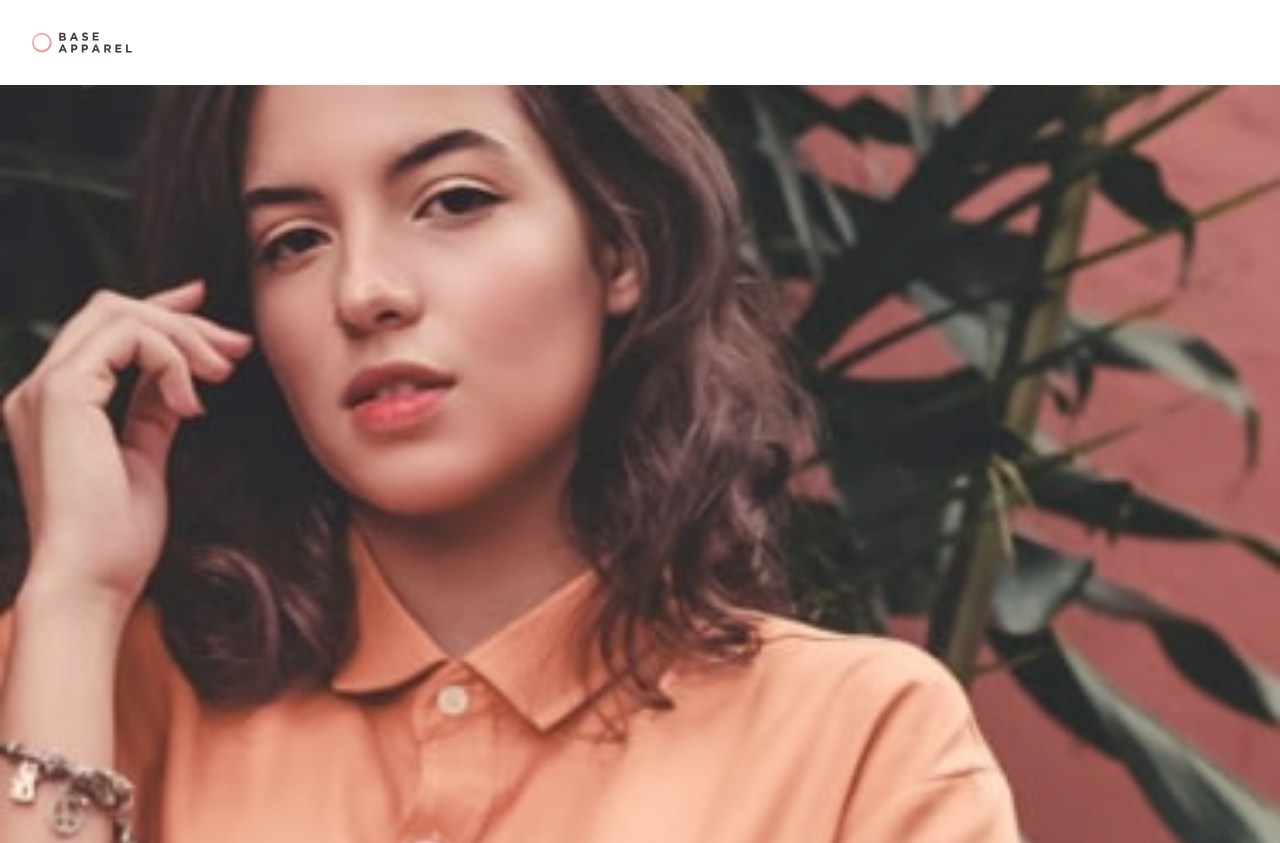
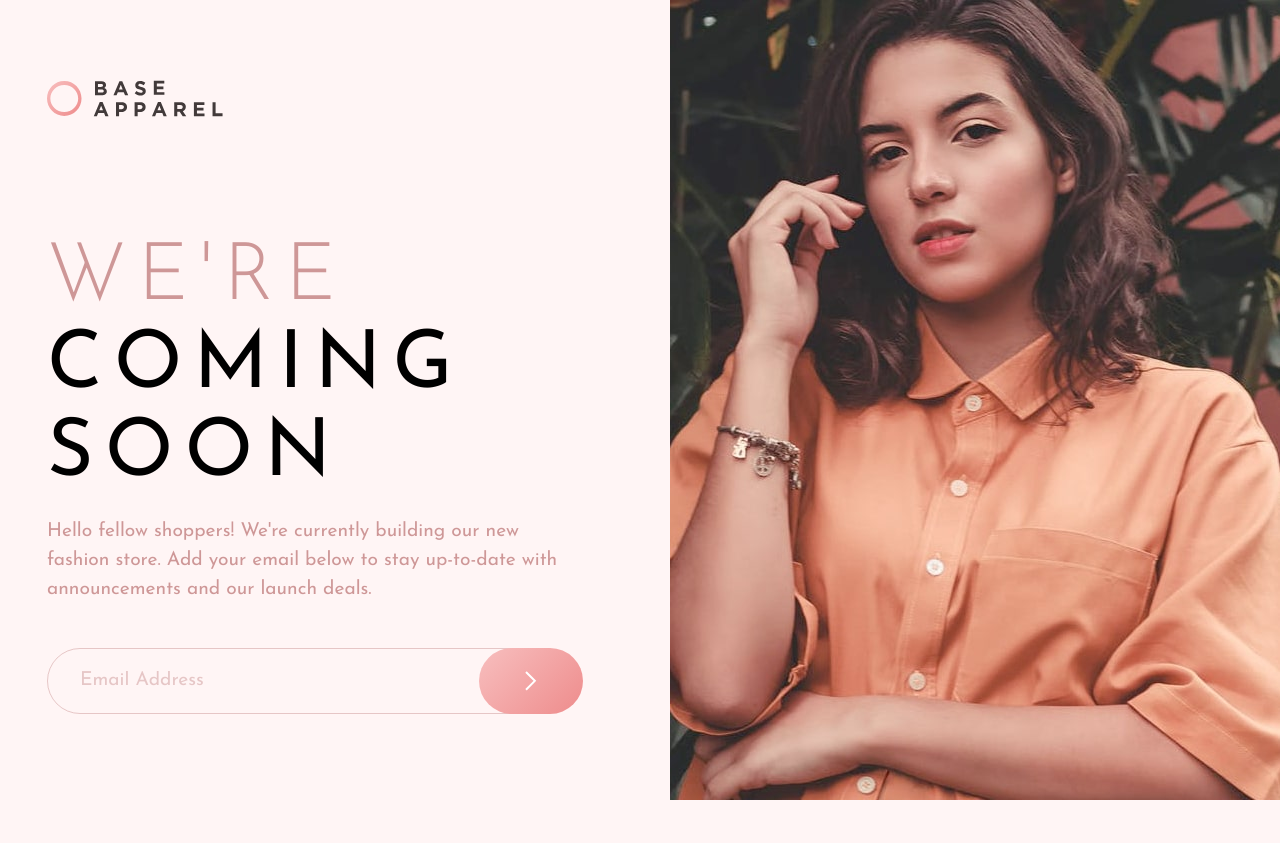
Before and after one commit to elioflo/base-apparel-coming-soon-master, a plain HTML site: page index.html in a window 1280 px wide. Shown: the top 843 px of the page. After the commit the page ends 800 px from the top, so only its background shows below. Drawn offline with Linux system fonts and the light colour scheme.

Commit message:
Add desktop version

```diff
--- a/assets/styles/scss/components/_container.scss
+++ b/assets/styles/scss/components/_container.scss
@@ -1,7 +1,20 @@
+@import '../abstract/media-queries';
+
 .container {
   font-family: 'Josefin Sans', sans-serif;
   min-height: 100vh;
+  background-color: hsl(0, 100%, 98%);
   display: grid;
-  grid-template-rows: auto 1fr;
+  grid-template-rows: auto auto 1fr;
   line-height: 0;
+
+  @include media-query($sm-screen){
+    grid-template-columns: 1fr 1fr;
+    grid-template-rows: auto 1fr;
+  }
+
+  @include media-query($lg-screen){
+    grid-template-columns: 1fr auto;
+    grid-template-rows: auto 1fr;
+  }
 }
--- a/assets/styles/scss/components/_header.scss
+++ b/assets/styles/scss/components/_header.scss
@@ -1,10 +1,28 @@
+@import '../abstract/media-queries';
 .header {
+  background-color: white;
+  padding: 2rem;
+  max-width: calc($sm - 4rem);
 
   &__logo {
-    margin: 2rem;
     height: 1.3rem;
   }
-  &__img {
+
+  @include media-query($sm-screen){
+    grid-row: 1 / span 1;
+    grid-column: 1 / span 2;
+  }
+
+  @include media-query($lg-screen){
+    background-color: transparent;
+    grid-row: 1 / span 1;
+    grid-column: 1 / span 1;
     width: 100%;
+    padding-top: 5rem;
+    justify-self: center;
+
+    &__logo {
+      height: 2.3rem;
+    }
   }
 }
--- /dev/null
+++ b/assets/styles/scss/components/_img.scss
@@ -0,0 +1,19 @@
+@import '../abstract/media-queries';
+
+.img {
+  img {
+    width: 100%;
+    height: 100%;
+  }
+
+  @include media-query($sm-screen){
+    grid-row: 2 / span 1;
+    grid-column: 2 / span 1;
+    align-self: stretch;
+  }
+
+  @include media-query($lg-screen){
+    grid-row: 1 / span 2;
+    grid-column: 2 / span 1;
+  }
+}
--- a/assets/styles/scss/components/_main.scss
+++ b/assets/styles/scss/components/_main.scss
@@ -1,7 +1,9 @@
+@import '../abstract/media-queries';
+
 .main {
-  background-color: hsl(0, 100%, 98%);
   text-align: center;
   padding: 4rem 0;
+  max-width: calc($sm - 4rem);
 
   &__title {
     font-size: 2.5em;
@@ -23,6 +25,7 @@
     line-height: 1.5;
     font-size: .9em;
   }
+
   &__form {
     display: inline-block;
     width: calc(100% - 3.5rem);
@@ -57,5 +60,34 @@
     }
   }
 
+  @include media-query($md-screen){
+    justify-self: center;
+    align-self: center;
+  }
+
+  @include media-query($lg-screen){
+    text-align: left;
+
+    &__title {
+      font-size: 5em;
+    }
+
+    &__text {
+      font-size: 1.2em;
+    }
+
+    &__form {
+      input {
+        padding: 1.3rem 2rem;
+        font-size: 1.2em;
+      }
+
+      button {
+        width: 6.5rem;
+        top: 0;
+        right: -1rem;
+      }
+    }
+  }
 
 }
--- a/assets/styles/scss/styles.scss
+++ b/assets/styles/scss/styles.scss
@@ -3,4 +3,5 @@
 @use 'base/reset';
 @use 'components/container';
 @use 'components/header';
+@use 'components/img';
 @use 'components/main';
--- a/index.html
+++ b/index.html
@@ -13,8 +13,11 @@
 <body class="container">
   <header class="header">
     <img class="header__logo" src="./assets/images/logo.svg" alt="">
-    <img class="header__img" src="./assets/images/hero-mobile.jpg" alt="" srcset="">
   </header>
+  <picture class="img">
+    <source media="(min-width: 640px)" srcset="./assets/images/hero-desktop.jpg" />
+    <img  src="./assets/images/hero-mobile.jpg" alt="" srcset="">
+  </picture>
   <main class="main">
     <h1 class="main__title"><span>We're</span> coming soon</h1>
     <p class="main__text">
```
Also changed, not shown: assets/design/responsive-design.png (added), assets/styles/css/styles.css, 1 other file.
